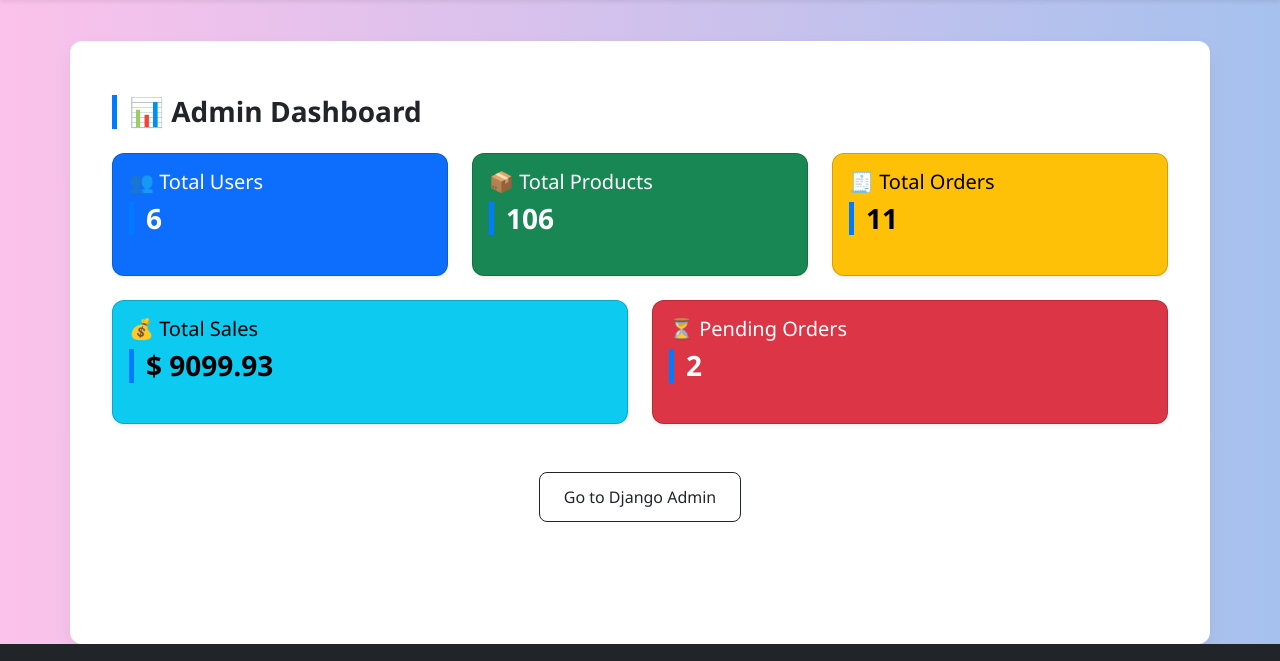
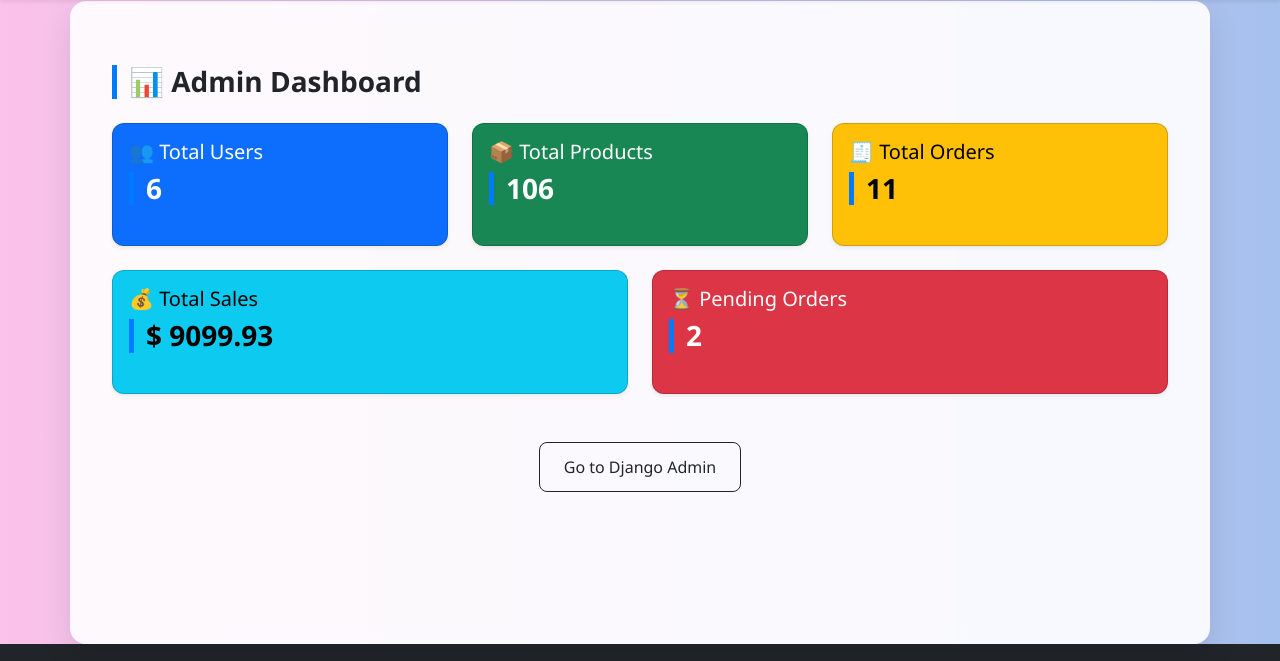
Before and after one commit to teamseduquest/swiftshop, a Django app: page /accounts/dashboard/admin/ in a window 1280 px wide. Shown: the part 72-733 px from the top of the page. Run offline with Django 5.2, Linux system fonts and the light colour scheme; a user stored in the database is signed in; data comes from the database, SQL or seed files in the repository.

Commit message:
main.html

```diff
--- a/templates/main.html
+++ b/templates/main.html
@@ -20,12 +20,13 @@
     }
 
     .main-content {
-      background-color: #fff;
-      border-radius: 12px;
-      padding: 30px;
-      margin-top: 80px;
-      box-shadow: 0 8px 20px rgba(0, 0, 0, 0.05);
+      background: rgba(255, 255, 255, 0.9); /* Soft white overlay */
+      border-radius: 16px;
+      padding: 40px 30px;
+      margin-top: 40px;
+      box-shadow: 0 12px 32px rgba(0, 0, 0, 0.1);
       flex: 1 0 auto;
+      backdrop-filter: blur(6px);
     }
 
     .alert {
@@ -129,9 +130,8 @@
       </small>
     </div>
   </footer>
+
   <script src="https://cdn.jsdelivr.net/npm/chart.js"></script>
-
   <script src="https://cdn.jsdelivr.net/npm/bootstrap@5.3.2/dist/js/bootstrap.bundle.min.js"></script>
 </body>
-
 </html>
```
